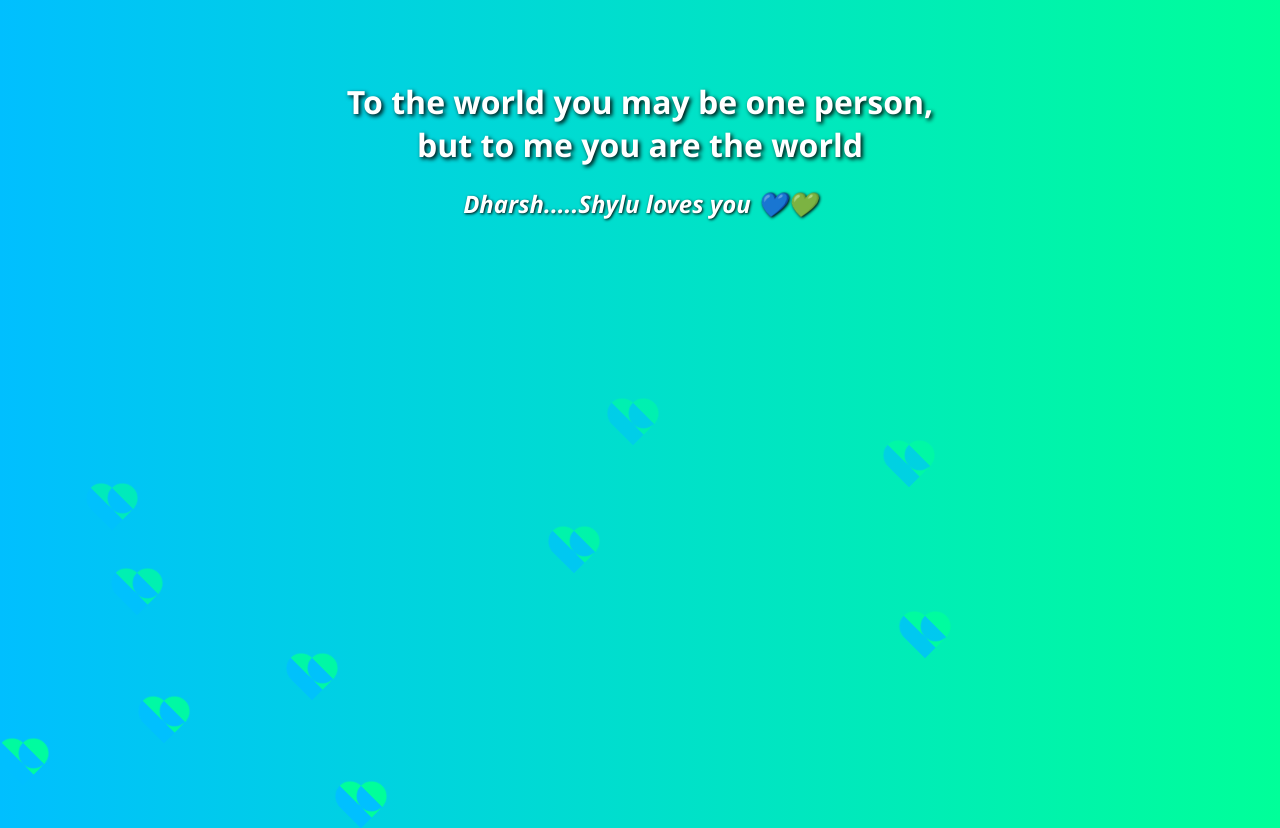
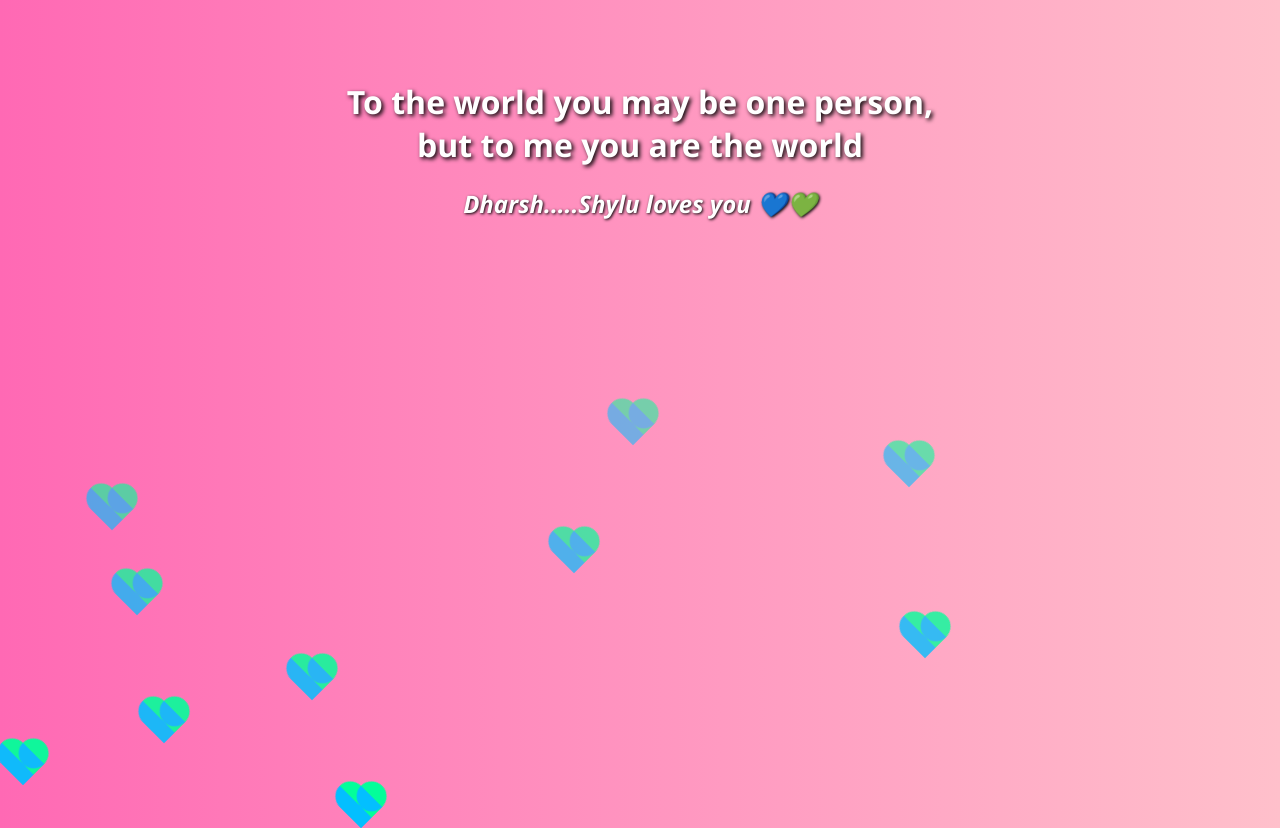
Before and after one commit to shy1610/11_16, a plain HTML site: page index.html in a window 1280 px wide. Drawn offline with Linux system fonts and the light colour scheme.

Commit message:
Update index.html

```diff
--- a/index.html
+++ b/index.html
@@ -8,7 +8,7 @@
     body {
       margin: 0;
       padding: 0;
-      background: linear-gradient(to right, #00bfff, #00ff99);
+      background: linear-gradient(to right, #ff69b4, #ffc0cb); /* Pink gradient */
       overflow: hidden;
       font-family: 'Segoe UI', sans-serif;
       color: white;
```
